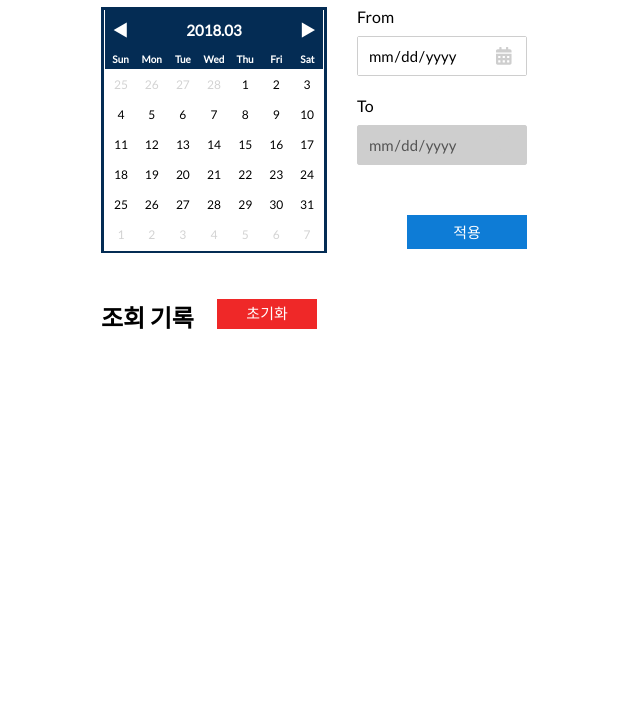
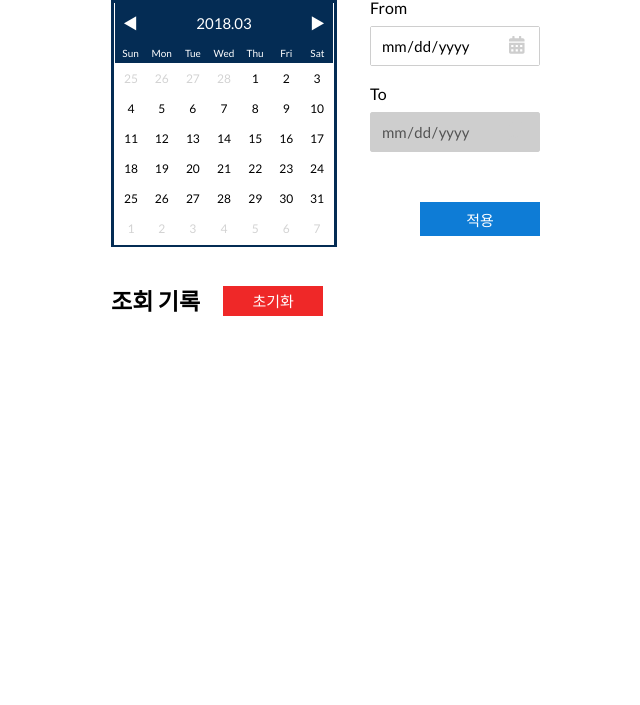
Before and after one commit to JungYouTaek/spendit, a plain HTML site: page HTML/index.html in a window 1280 px wide. Shown: the part 95-800 px from the top of the page, without its empty margins (309-949 px from the left). Drawn offline with Linux system fonts and the light colour scheme.

Commit message:
Add reset and Modify style

```diff
--- a/HTML/index.html
+++ b/HTML/index.html
@@ -9,7 +9,8 @@
     <meta name="description" content="스팬딧 프론트엔드 테스트">
     <meta name="author" content="youtaek">
     <meta name="keywords" content="spendit, frontend">
-    <link rel="stylesheet" href="./main.css">
+    <link rel="stylesheet" type="text/css" href="./reset.css">
+    <link rel="stylesheet" type="text/css" href="./main.css">
     <title>Spendit</title>
   </head>
   <body>
--- a/HTML/main.css
+++ b/HTML/main.css
@@ -6,11 +6,14 @@
 }
 
 body {
-  width: 500px;
+  width: 480px;
   margin: 0 auto;
 }
 
 main h1 {
+  margin: 20px 0;
+  font-size: 35px;
+  font-weight: bold;
   text-align: center;
 }
 input[type="date"]::-webkit-inner-spin-button {
@@ -46,6 +49,8 @@ main::after {
 
 .calendar__table thead .calendar__date {
   height: 40px;
+  line-height: 40px;
+  vertical-align: middle;
   font-size: 15px;
   font-weight: normal;
 }
@@ -56,6 +61,8 @@ main::after {
 
 .calendar__table thead .calendar__day {
   height: 20px;
+  line-height: 20px;
+  vertical-align: middle;
   font-size: 10px;
   font-weight: thin;
 }
@@ -66,7 +73,9 @@ main::after {
 
 .calendar__table tbody td {
   width: 30px;
-  height: 30px;
+  height: 28px;
+  line-height: 28px;
+  vertical-align: middle;
   text-align: center;
   font-size: 12px;
 }
@@ -74,7 +83,7 @@ main::after {
 .datepicker {
   display: inline-block;
   width: 180px;
-  margin-left: 30px;
+  margin-left: 33px;
 }
 
 .datepicker p {
@@ -146,7 +155,6 @@ main::after {
 
 .calendar__table tbody .checked {
   box-shadow: 0 0 10px #4c9be0 inset;
-  padding: 2px;
   height: 26px;
   color: inherit;
   background-color: #a8cded;
@@ -158,6 +166,10 @@ main::after {
 .breakdown .breakdown__heading {
   display: inline-block;
   height: 30px;
+  line-height: 30px;
+  vertical-align: middle;
+  font-size: 23px;
+  font-weight: bold;
   margin: 0 20px 0 0 ;
 }
 
@@ -172,3 +184,8 @@ main::after {
   font-size: 15px;
   vertical-align: top;
 }
+
+.breakdown .breakdown__div p {
+  margin: 10px 0;
+  font-size: 15px;
+}
--- /dev/null
+++ b/HTML/reset.css
@@ -0,0 +1,43 @@
+html, body, div, span, applet, object, iframe,
+h1, h2, h3, h4, h5, h6, p, blockquote, pre,
+a, abbr, acronym, address, big, cite, code,
+del, dfn, em, img, ins, kbd, q, s, samp,
+small, strike, strong, sub, sup, tt, var,
+b, u, i, center,
+dl, dt, dd, ol, ul, li,
+fieldset, form, label, legend,
+table, caption, tbody, tfoot, thead, tr, th, td,
+article, aside, canvas, details, embed,
+figure, figcaption, footer, header, hgroup,
+menu, nav, output, ruby, section, summary,
+time, mark, audio, video {
+	margin: 0;
+	padding: 0;
+	border: 0;
+	font-size: 100%;
+	font: inherit;
+	vertical-align: baseline;
+}
+/* HTML5 display-role reset for older browsers */
+article, aside, details, figcaption, figure,
+footer, header, hgroup, menu, nav, section {
+	display: block;
+}
+body {
+	line-height: 1;
+}
+ol, ul {
+	list-style: none;
+}
+blockquote, q {
+	quotes: none;
+}
+blockquote:before, blockquote:after,
+q:before, q:after {
+	content: '';
+	content: none;
+}
+table {
+	border-collapse: collapse;
+	border-spacing: 0;
+}
```
